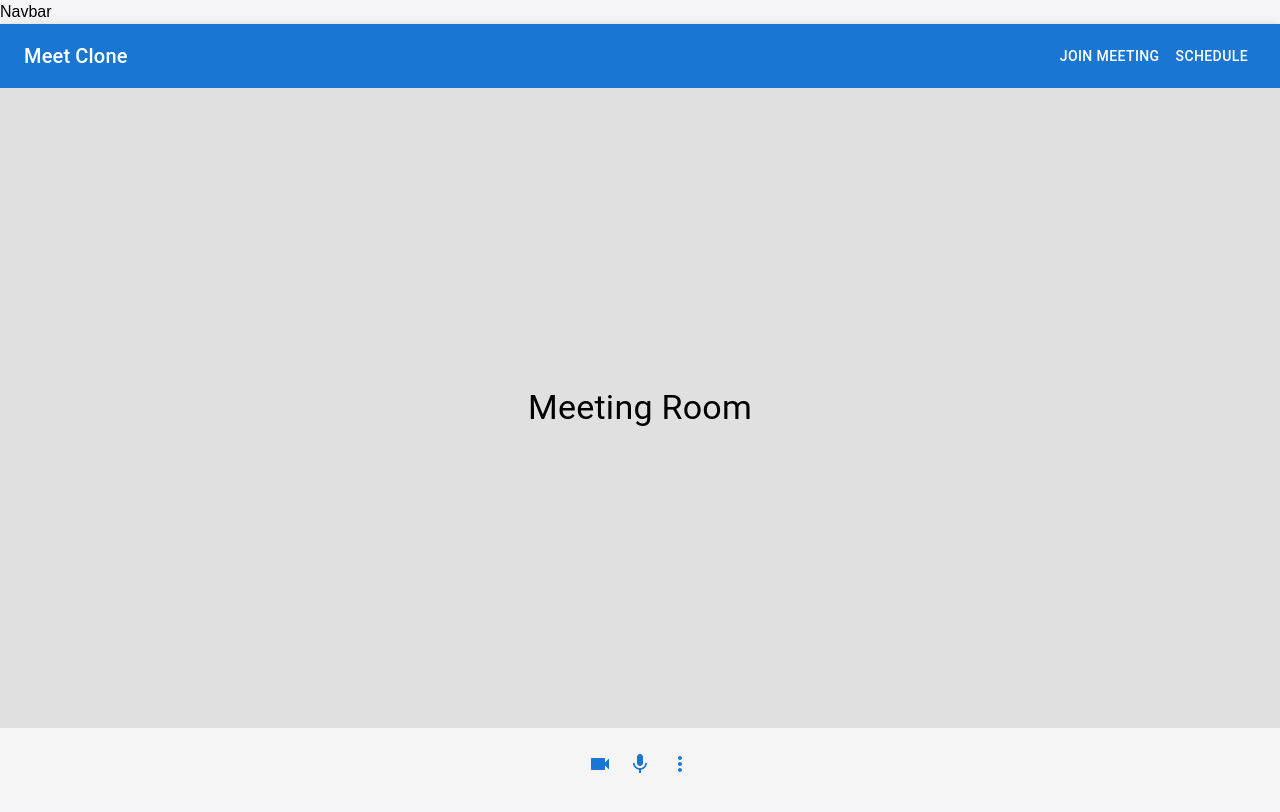
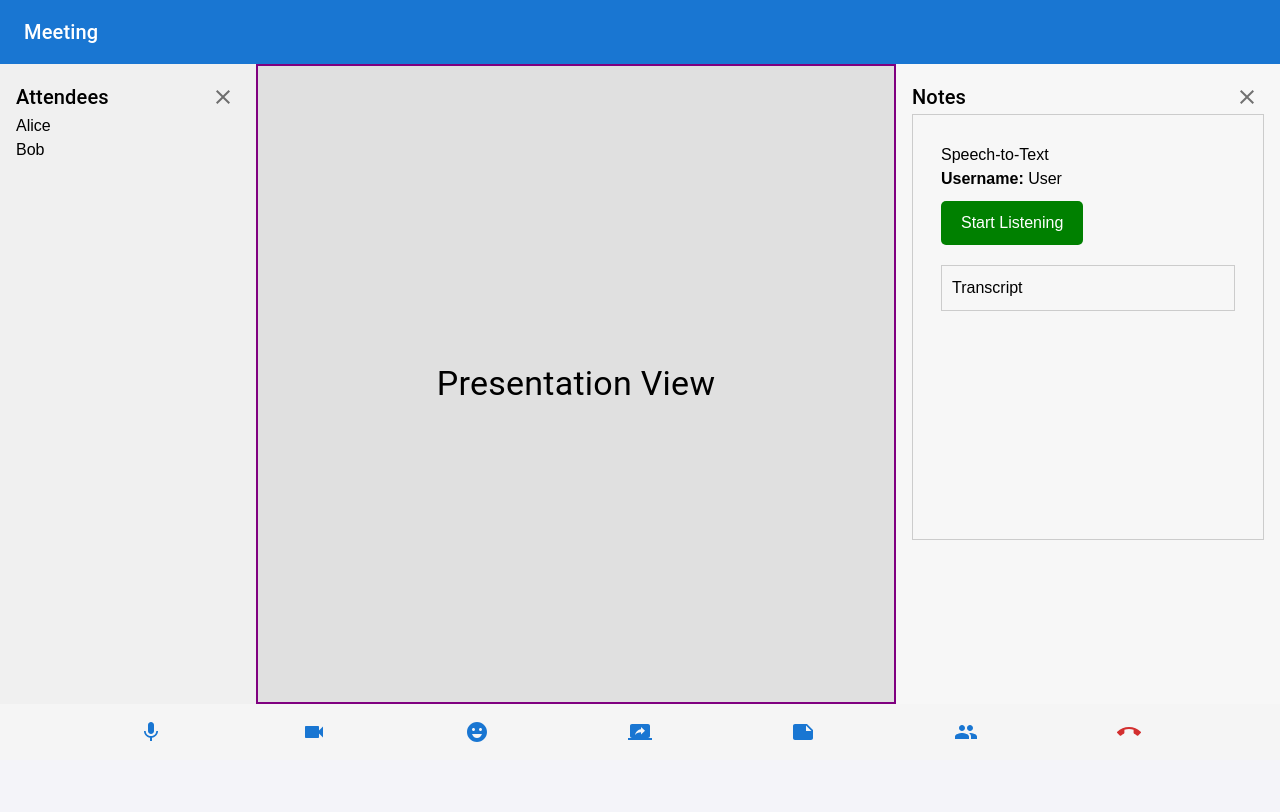
Before and after one commit to King-Darshan-Rawan/SyncSphere, a React (Vite) app in the folder frontend/: page /meet in a window 1280 px wide. Shown: the top 812 px of the page. Built offline with nearby package versions, Linux system fonts and the light colour scheme.

Commit message:
something

```diff
--- a/frontend/src/Pages/Subjective/MeetPages/MeetPage.jsx
+++ b/frontend/src/Pages/Subjective/MeetPages/MeetPage.jsx
@@ -1,53 +1,117 @@
-import React from "react";
+import React, { useState } from "react";
 import { AppBar, Toolbar, Typography, IconButton, Box, Button } from "@mui/material";
-import VideocamIcon from '@mui/icons-material/Videocam';
-import MicIcon from '@mui/icons-material/Mic';
-import MoreVertIcon from '@mui/icons-material/MoreVert';
+import VideocamIcon from "@mui/icons-material/Videocam";
+import VideocamOffIcon from "@mui/icons-material/VideocamOff";
+import MicIcon from "@mui/icons-material/Mic";
+import MicOffIcon from "@mui/icons-material/MicOff";
+import CloseIcon from "@mui/icons-material/Close";
+import NoteIcon from "@mui/icons-material/Note";
+import GroupIcon from "@mui/icons-material/Group";
+import ScreenShareIcon from "@mui/icons-material/ScreenShare";
+import EmojiEmotionsIcon from "@mui/icons-material/EmojiEmotions";
+import CallEndIcon from "@mui/icons-material/CallEnd";
+import SpeechToText from "./SpeechToText";
 
 const MeetPage = () => {
+  const [attendeesVisible, setAttendeesVisible] = useState(true);
+  const [notesVisible, setNotesVisible] = useState(true);
+  const [isMicOn, setIsMicOn] = useState(true);
+  const [isVideoOn, setIsVideoOn] = useState(true);
+
+  const toggleMic = () => setIsMicOn(!isMicOn);
+  const toggleVideo = () => setIsVideoOn(!isVideoOn);
+  const toggleAttendees = () => setAttendeesVisible(!attendeesVisible);
+  const toggleNotes = () => setNotesVisible(!notesVisible);
+
   return (
     <div>
-      Navbar
+      {/* Navbar */}
       <AppBar position="static">
         <Toolbar>
-          <Typography variant="h6" component="div" sx={{ flexGrow: 1 }}>
-            Meet Clone
+          <Typography variant="h6" sx={{ flexGrow: 1 }}>
+            Meeting
           </Typography>
-          <Button color="inherit">Join Meeting</Button>
-          <Button color="inherit">Schedule</Button>
         </Toolbar>
       </AppBar>
 
-      {/* Video Section */}
+      {/* Main Layout */}
+      <Box sx={{ display: "flex", height: "80vh" }}>
+        {/* Attendees Sidebar */}
+        {attendeesVisible && (
+          <Box sx={{ width: "20%", backgroundColor: "#f0f0f0", padding: 2 }}>
+            <Box display="flex" justifyContent="space-between" alignItems="center">
+              <Typography variant="h6">Attendees</Typography>
+              <IconButton size="small" onClick={toggleAttendees}>
+                <CloseIcon />
+              </IconButton>
+            </Box>
+            <ul>
+              <li>Alice</li>
+              <li>Bob</li>
+            </ul>
+          </Box>
+        )}
+
+        {/* Center - Presentation View */}
+        <Box
+          sx={{
+            flex: 1,
+            display: "flex",
+            alignItems: "center",
+            justifyContent: "center",
+            backgroundColor: "#e0e0e0",
+            border: "2px solid purple",
+          }}
+        >
+          <Typography variant="h4">Presentation View</Typography>
+        </Box>
+
+        {/* Notes Sidebar */}
+        {notesVisible && (
+          <Box sx={{ width: "30%", backgroundColor: "#f7f7f7", padding: 2 }}>
+            <Box display="flex" justifyContent="space-between" alignItems="center">
+              <Typography variant="h6">Notes</Typography>
+              <IconButton size="small" onClick={toggleNotes}>
+                <CloseIcon />
+              </IconButton>
+            </Box>
+            <Box sx={{ height: "70%", overflowY: "scroll", border: "1px solid #ccc", padding: 1 }}>
+              <SpeechToText />
+            </Box>
+          </Box>
+        )}
+      </Box>
+
+      {/* Bottom Control Bar */}
       <Box
         sx={{
           display: "flex",
-          height: "80vh",
+          justifyContent: "space-evenly",
           alignItems: "center",
-          justifyContent: "center",
-          backgroundColor: "#e0e0e0",
-        }}
-      >
-        <Typography variant="h4">Meeting Room</Typography>
-      </Box>
-
-      {/* Controls */}
-      <Box
-        sx={{
-          display: "flex",
-          justifyContent: "center",
-          p: 2,
+          padding: 1,
           backgroundColor: "#f5f5f5",
         }}
       >
-        <IconButton color="primary">
-          <VideocamIcon />
+        <IconButton color={isMicOn ? "primary" : "secondary"} onClick={toggleMic}>
+          {isMicOn ? <MicIcon /> : <MicOffIcon />}
+        </IconButton>
+        <IconButton color={isVideoOn ? "primary" : "secondary"} onClick={toggleVideo}>
+          {isVideoOn ? <VideocamIcon /> : <VideocamOffIcon />}
         </IconButton>
         <IconButton color="primary">
-          <MicIcon />
+          <EmojiEmotionsIcon />
         </IconButton>
         <IconButton color="primary">
-          <MoreVertIcon />
+          <ScreenShareIcon />
+        </IconButton>
+        <IconButton color="primary" onClick={toggleNotes}>
+          <NoteIcon />
+        </IconButton>
+        <IconButton color="primary" onClick={toggleAttendees}>
+          <GroupIcon />
+        </IconButton>
+        <IconButton color="error">
+          <CallEndIcon />
         </IconButton>
       </Box>
     </div>
--- /dev/null
+++ b/frontend/src/Pages/Subjective/MeetPages/SpeechToText.jsx
@@ -0,0 +1,77 @@
+import React, { useState } from "react";
+
+const SpeechToText = () => {
+  const [isListening, setIsListening] = useState(false);
+  const [transcript, setTranscript] = useState("");
+  const [username, setUsername] = useState("User"); // Static username for now
+
+  const startListening = () => {
+    const recognition = new window.SpeechRecognition();
+    recognition.continuous = true;
+    recognition.interimResults = true;
+    recognition.lang = "en-US"; // Change this based on language preference
+
+    recognition.onstart = () => {
+      setIsListening(true);
+      console.log("Voice recognition started...");
+    };
+
+    recognition.onresult = (event) => {
+      let interimTranscript = "";
+      for (let i = event.resultIndex; i < event.results.length; i++) {
+        if (event.results[i].isFinal) {
+          setTranscript((prev) => `${prev} ${event.results[i][0].transcript}`);
+        } else {
+          interimTranscript += event.results[i][0].transcript;
+        }
+      }
+    };
+
+    recognition.onerror = (event) => {
+      console.error("Speech recognition error", event.error);
+      setIsListening(false);
+    };
+
+    recognition.onend = () => {
+      setIsListening(false);
+      console.log("Voice recognition stopped.");
+    };
+
+    recognition.start();
+  };
+
+  const stopListening = () => {
+    window.SpeechRecognition.stop();
+    setIsListening(false);
+  };
+
+  return (
+    <div style={{ padding: "20px", fontFamily: "Arial" }}>
+      <h1>Speech-to-Text</h1>
+      <p>
+        <strong>Username:</strong> {username}
+      </p>
+      <div style={{ margin: "10px 0" }}>
+        <button
+          onClick={isListening ? stopListening : startListening}
+          style={{
+            padding: "10px 20px",
+            backgroundColor: isListening ? "red" : "green",
+            color: "#fff",
+            border: "none",
+            borderRadius: "5px",
+            cursor: "pointer",
+          }}
+        >
+          {isListening ? "Stop Listening" : "Start Listening"}
+        </button>
+      </div>
+      <div style={{ marginTop: "20px", border: "1px solid #ccc", padding: "10px" }}>
+        <h2>Transcript</h2>
+        <p>{transcript}</p>
+      </div>
+    </div>
+  );
+};
+
+export default SpeechToText;
```
